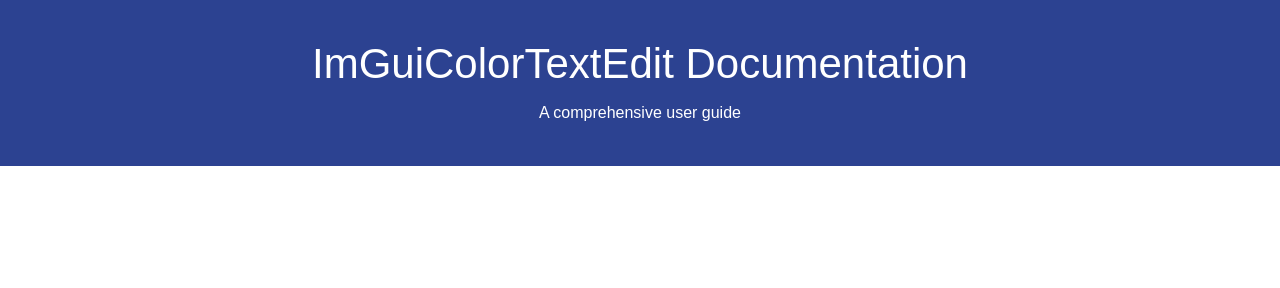
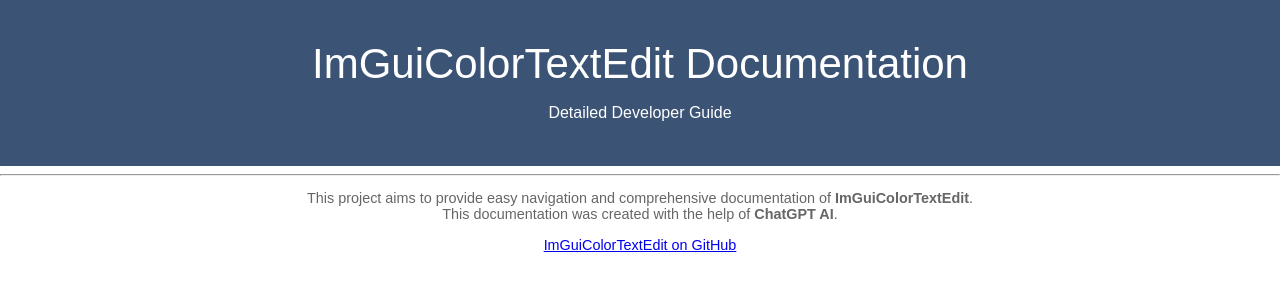
Before and after one commit to jelemiekun/ImGuiColorTextEdit-Documentation, a plain HTML site: page index.html in a window 1280 px wide. Drawn offline with Linux system fonts and the light colour scheme.

Commit message:
fix: changed index.html color and added footer

```diff
--- a/index.html
+++ b/index.html
@@ -9,12 +9,21 @@
 </head>
 
 <body style="margin: 0; padding: 0; width: 100vw; height: 100vh; box-sizing: border-box;">
-  <div style="margin: 0; padding: 0; text-align: center; background-color: #2c4291;">
+  <div style="margin: 0; padding: 0; text-align: center; background-color: #3b5375;">
     <p style="margin: 0; padding-top: 5vh; padding-bottom: 2vh; color: white; font-size: 42px;">ImGuiColorTextEdit
       Documentation
     </p>
-    <p style="margin: 0; padding: 0; padding-bottom: 5.5vh; color: white;">A comprehensive user guide</p>
+    <p style="margin: 0; padding: 0; padding-bottom: 5.5vh; color: white;">Detailed Developer Guide</p>
   </div>
+  <hr>
+  <footer style="text-align: center; font-size: 0.9em; color: #666;">
+    <p>This project aims to provide easy navigation and comprehensive documentation of
+      <strong>ImGuiColorTextEdit</strong>.<br>
+      This documentation was created with the help of <strong>ChatGPT AI</strong>.
+    </p>
+    <p><a href="https://github.com/BalazsJako/ImGuiColorTextEdit" target="_self">ImGuiColorTextEdit on GitHub</a></p>
+  </footer>
+
 </body>
 
 </html>
```
